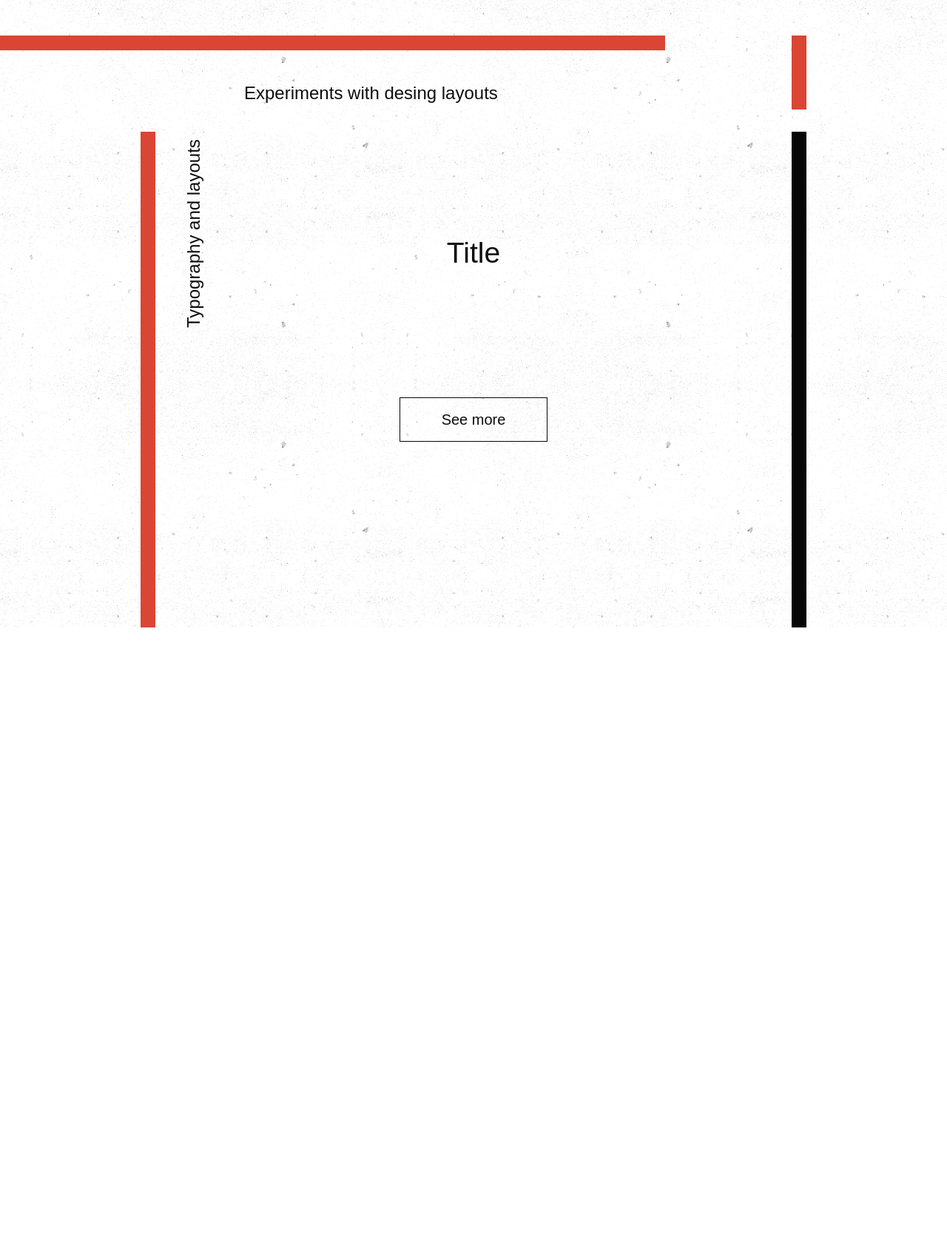
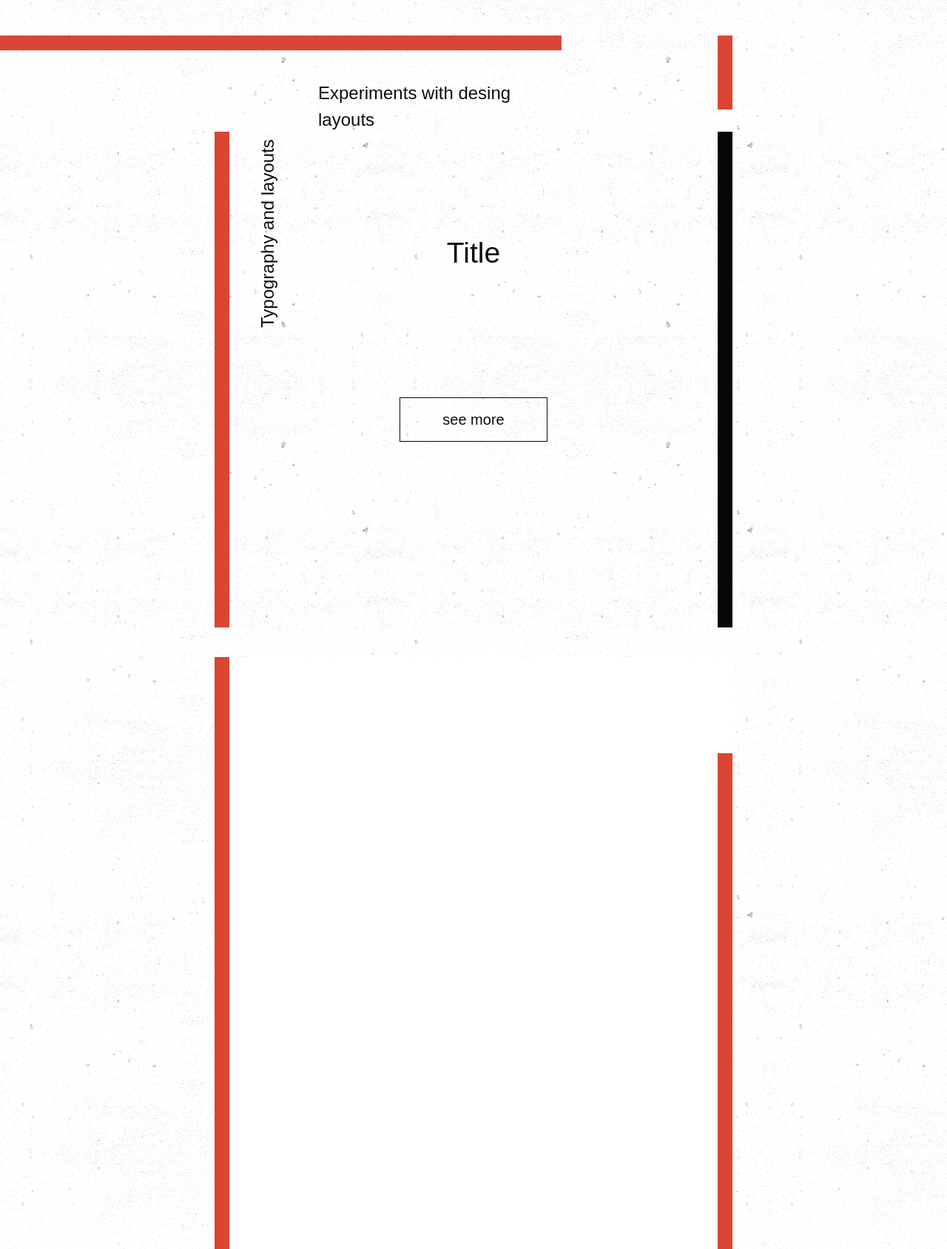
Before and after one commit to barbaraperic/doodle-motion, a Next.js app: page / in a window 1280 px wide. Shown: the whole page at 74% size. Before the commit the page ends 848 px from the top, so only its background shows below. Built offline with nearby package versions, Linux system fonts and the light colour scheme; a web font is replaced by a local one.

Commit message:
second layout WIP

```diff
--- /dev/null
+++ b/app/components/Header.module.scss
@@ -0,0 +1,104 @@
+.wrapper {
+    max-width: 375px;
+    margin: 0 auto;
+    margin-top: 3rem;
+    height: 100vh;
+    display: grid;
+    grid-gap: 30px;
+    grid-template-columns: 20px auto 20px;
+    grid-template-rows: 20px 120px 120px 120px auto;
+    grid-template-areas:
+        'bar-top bar-top bar-top'
+        'bar-left subtitle-a bar-right-a'
+        'bar-left subtitle-b bar-right-b'
+        'bar-left title bar-right-b'
+        'bar-left content-a bar-right-b';
+    text-align: center;
+}
+
+.bar-top {
+    box-sizing: border-box;
+    grid-area: bar-top;
+    background-color: var(--accent-color-hsl);
+    transform: scaleX(1.4) translateX(-12vw);
+}
+
+.bar-left {
+    grid-area: bar-left;
+    background-color: var(--accent-color-hsl);
+}
+
+.bar-right-a {
+    grid-area: bar-right-a;
+    background-color: var(--accent-color-hsl);
+}
+
+.bar-right-b {
+    grid-area: bar-right-b;
+    background-color: var(--black-color-hsl);
+}
+
+.subtitle-a {
+    grid-area: subtitle-a;
+}
+
+.title {
+    grid-area: title;
+}
+
+.subtitle-b {
+    grid-area: subtitle-b;
+}
+
+.content-a {
+    grid-area: content-a;
+    margin: 0 auto;
+}
+
+.box {
+    padding: 10px;
+    font-size: 150%;
+}
+
+.header,
+.footer {
+    background: lightgray;
+}
+
+@media (min-width: 720px) {
+    .wrapper {
+        max-width: 700px;
+        grid-template-columns: 20px 50px 50px auto 50px 50px 20px;
+        grid-template-rows: 20px 50px auto auto;
+        grid-template-areas:
+            'bar-top bar-top bar-top bar-top bar-top bar-top bar-right-a'
+            '...... ...... subtitle-a subtitle-a ubtitle-a  ...... bar-right-a'
+            'bar-left subtitle-b ...... title  ...... ...... bar-right-b'
+            'bar-left subtitle-b ...... content-a ...... ...... bar-right-b';
+        text-align: left;
+    }
+
+    .subtitle-b {
+        display: block;
+        writing-mode: vertical-lr;
+        transform: rotate(180deg);
+        text-align: end;
+    }
+
+    .title {
+        display: flex;
+        justify-content: center;
+        align-items: center;
+    }
+}
+
+@media (min-width: 1200px) {
+    .wrapper {
+        max-width: 900px;
+        grid-template-areas:
+            'bar-top bar-top bar-top bar-top bar-top ...... bar-right-a'
+            '...... ...... subtitle-a subtitle-a ......  ...... bar-right-a'
+            'bar-left subtitle-b ...... title ...... ...... bar-right-b'
+            'bar-left subtitle-b ...... content-a ...... ...... bar-right-b';
+    }
+}
--- /dev/null
+++ b/app/components/Header.tsx
@@ -0,0 +1,23 @@
+import Button from './Button'
+import styles from './Header.module.scss'
+
+export default function Header() {
+    return (
+        <div className={styles.wrapper}>
+            <div className={`${styles.box} ${styles['bar-top']}`}></div>
+            <div className={`${styles.box} ${styles['bar-left']}`}></div>
+            <div className={`${styles.box} ${styles['subtitle-a']}`}>
+                <p>Experiments with desing layouts</p>
+            </div>
+            <div className={`${styles.box} ${styles['title']}`}>
+                <h2>Title</h2>
+            </div>
+            <div className={`${styles.box} ${styles['subtitle-b']}`}>
+                <p>Typography and layouts </p>
+            </div>
+            <Button className={styles['content-a']}>see more</Button>
+            <div className={`${styles.box} ${styles['bar-right-a']}`}></div>
+            <div className={`${styles.box} ${styles['bar-right-b']}`}></div>
+        </div>
+    )
+}
--- /dev/null
+++ b/app/components/Main.module.scss
@@ -0,0 +1,25 @@
+.main-wrapper {
+    margin-top: 40px;
+    height: 100vh;
+    display: grid;
+    grid-gap: 30px;
+    grid-template-columns: 20px 50px 50px auto 50px 50px 20px;
+    grid-template-rows: 20px 50px auto auto;
+    grid-template-areas:
+        'bar2-a ...... ...... ...... ...... ...... ...... '
+        'bar2-a ...... ...... ...... ...... ...... ......'
+        'bar2-a ...... ...... ...... ...... ...... bar2-b'
+        'bar2-a ...... ...... ...... ...... ...... bar2-b';
+    background-color: #fff;
+    color: #444;
+}
+
+.bar-a {
+    grid-area: bar2-a;
+    background-color: var(--accent-color-hsl);
+}
+
+.bar-b {
+    grid-area: bar2-b;
+    background-color: var(--accent-color-hsl);
+}
--- /dev/null
+++ b/app/components/Main.tsx
@@ -0,0 +1,16 @@
+import styles from './Main.module.scss'
+
+export default function Main() {
+    return (
+        <div className={`${styles['main-wrapper']}`}>
+            <div className={`${styles['bar-a']}`}></div>
+            <div className={`${styles['bar-b']}`}></div>
+            <div></div>
+            <div></div>
+            <div></div>
+            <div></div>
+            <div></div>
+            <div></div>
+        </div>
+    )
+}
--- a/app/globals.scss
+++ b/app/globals.scss
@@ -54,16 +54,21 @@ h5,
     font-size: var(--h5);
 }
 
-// @media (min-width: #{$min_width}px) and (max-width: #{$max_width}px) {
-//     :root {
-//         font-size: calc(
-//             #{$min_font}px + (#{$max_font} - #{$min_font}) *
-//                 ((100vw - #{$min_width}px) / (#{$max_width} - #{$min_width}))
-//         );
-//     }
-// }
-// @media (min-width: #{$max_width}px) {
-//     :root {
-//         font-size: #{$max_font}px;
-//     }
-// }
+.container {
+    max-width: 375px;
+    margin: 0 auto;
+    margin-top: 3rem;
+    height: 100vh;
+}
+
+@media (min-width: 720px) {
+    .container {
+        max-width: 700px;
+    }
+}
+
+@media (min-width: 1200px) {
+    .wrapper {
+        max-width: 900px;
+    }
+}
--- a/app/layout.tsx
+++ b/app/layout.tsx
@@ -20,7 +20,7 @@ export default function RootLayout({
 }>) {
     return (
         <html lang="en">
-            <body className={baumas.className}>{children}</body>
+            <body className={`${baumas.className} container`}>{children}</body>
         </html>
     )
 }
--- a/app/page.module.scss
+++ /dev/null
@@ -1,126 +0,0 @@
-.wrapper {
-    max-width: 375px;
-    margin: 0 auto;
-    margin-top: 3rem;
-    height: 100vh;
-    display: grid;
-    grid-gap: 30px;
-    grid-template-columns: 20px auto 20px;
-    grid-template-rows: 20px 120px 120px 120px auto;
-    grid-template-areas:
-        'bar-top bar-top bar-top'
-        'bar-left subtitle-a bar-right-a'
-        'bar-left subtitle-b bar-right-b'
-        'bar-left title bar-right-b'
-        'bar-left content-a bar-right-b';
-    text-align: center;
-}
-
-.bar-top {
-    box-sizing: border-box;
-    grid-area: bar-top;
-    background-color: var(--accent-color-hsl);
-    transform: scaleX(1.4) translateX(-12vw);
-}
-
-.bar-left {
-    grid-area: bar-left;
-    background-color: var(--accent-color-hsl);
-}
-
-.bar-right-a {
-    grid-area: bar-right-a;
-    background-color: var(--accent-color-hsl);
-}
-
-.bar-right-b {
-    grid-area: bar-right-b;
-    background-color: var(--black-color-hsl);
-}
-
-.subtitle-a {
-    grid-area: subtitle-a;
-}
-
-.title {
-    grid-area: title;
-}
-
-.subtitle-b {
-    grid-area: subtitle-b;
-}
-
-.content-a {
-    grid-area: content-a;
-    margin: 0 auto;
-}
-
-.box {
-    padding: 10px;
-    font-size: 150%;
-}
-
-.header,
-.footer {
-    background: lightgray;
-}
-
-@media (min-width: 720px) {
-    .wrapper {
-        max-width: 700px;
-        grid-template-columns: 20px 50px 50px auto 50px 50px 20px;
-        grid-template-rows: 20px 50px auto auto;
-        grid-template-areas:
-            'bar-top bar-top bar-top bar-top bar-top bar-top bar-right-a'
-            '...... ...... subtitle-a subtitle-a ubtitle-a  ...... bar-right-a'
-            'bar-left subtitle-b ...... title  ...... ...... bar-right-b'
-            'bar-left subtitle-b ...... content-a ...... ...... bar-right-b';
-        text-align: left;
-    }
-
-    .subtitle-b {
-        display: block;
-        writing-mode: vertical-lr;
-        transform: rotate(180deg);
-        text-align: end;
-    }
-
-    .title {
-        display: flex;
-        justify-content: center;
-        align-items: center;
-    }
-}
-
-@media (min-width: 1200px) {
-    .wrapper {
-        max-width: 900px;
-        grid-template-areas:
-            'bar-top bar-top bar-top bar-top bar-top ...... bar-right-a'
-            '...... ...... subtitle-a subtitle-a ......  ...... bar-right-a'
-            'bar-left subtitle-b ...... title ...... ...... bar-right-b'
-            'bar-left subtitle-b ...... content-a ...... ...... bar-right-b';
-    }
-}
-
-// @media (min-width: 700px) {
-//     .wrapper {
-//         padding: 60px;
-//         height: 100vh;
-//         display: grid;
-//         grid-gap: 30px;
-//         grid-template-columns: 20px 50px auto 200px 50px 20px;
-//         grid-template-rows: 20px 50px auto auto;
-//         grid-template-areas:
-//             'bar-top bar-top bar-top bar-top ...... bar-right-a'
-//             '...... ...... title title ...... bar-right-a'
-//             'bar-left subtitle-a subtitle content-a content-a bar-right-b'
-//             'bar-left subtitle-a ...... content-a content-a bar-right-b';
-//     }
-
-//     .title {
-//         justify-content: flex-start;
-//         text-align: left;
-//     }
-
-// }
--- a/app/page.tsx
+++ b/app/page.tsx
@@ -1,24 +1,11 @@
-import Image from 'next/image'
-import styles from './page.module.scss'
-import Button from './components/Button'
+import Header from './components/Header'
+import Main from './components/Main'
 
 export default function Home() {
     return (
-        <div className={styles.wrapper}>
-            <div className={`${styles.box} ${styles['bar-top']}`}></div>
-            <div className={`${styles.box} ${styles['bar-left']}`}></div>
-            <div className={`${styles.box} ${styles['subtitle-a']}`}>
-                <p>Experiments with desing layouts</p>
-            </div>
-            <div className={`${styles.box} ${styles['title']}`}>
-                <h2>Title</h2>
-            </div>
-            <div className={`${styles.box} ${styles['subtitle-b']}`}>
-                <p>Typography and layouts </p>
-            </div>
-            <Button className={styles['content-a']}>See more</Button>
-            <div className={`${styles.box} ${styles['bar-right-a']}`}></div>
-            <div className={`${styles.box} ${styles['bar-right-b']}`}></div>
+        <div>
+            <Header />
+            <Main />
         </div>
     )
 }
```
